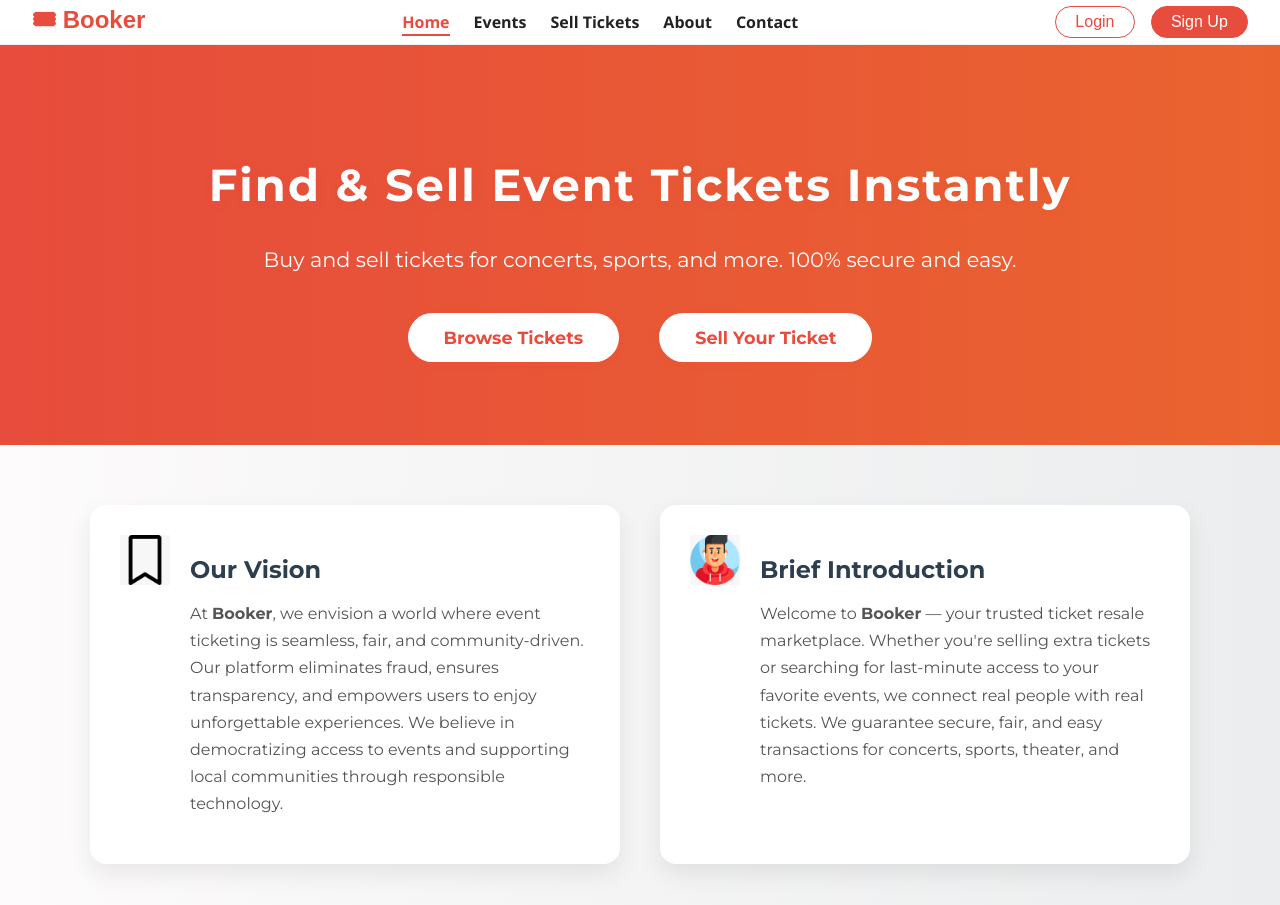
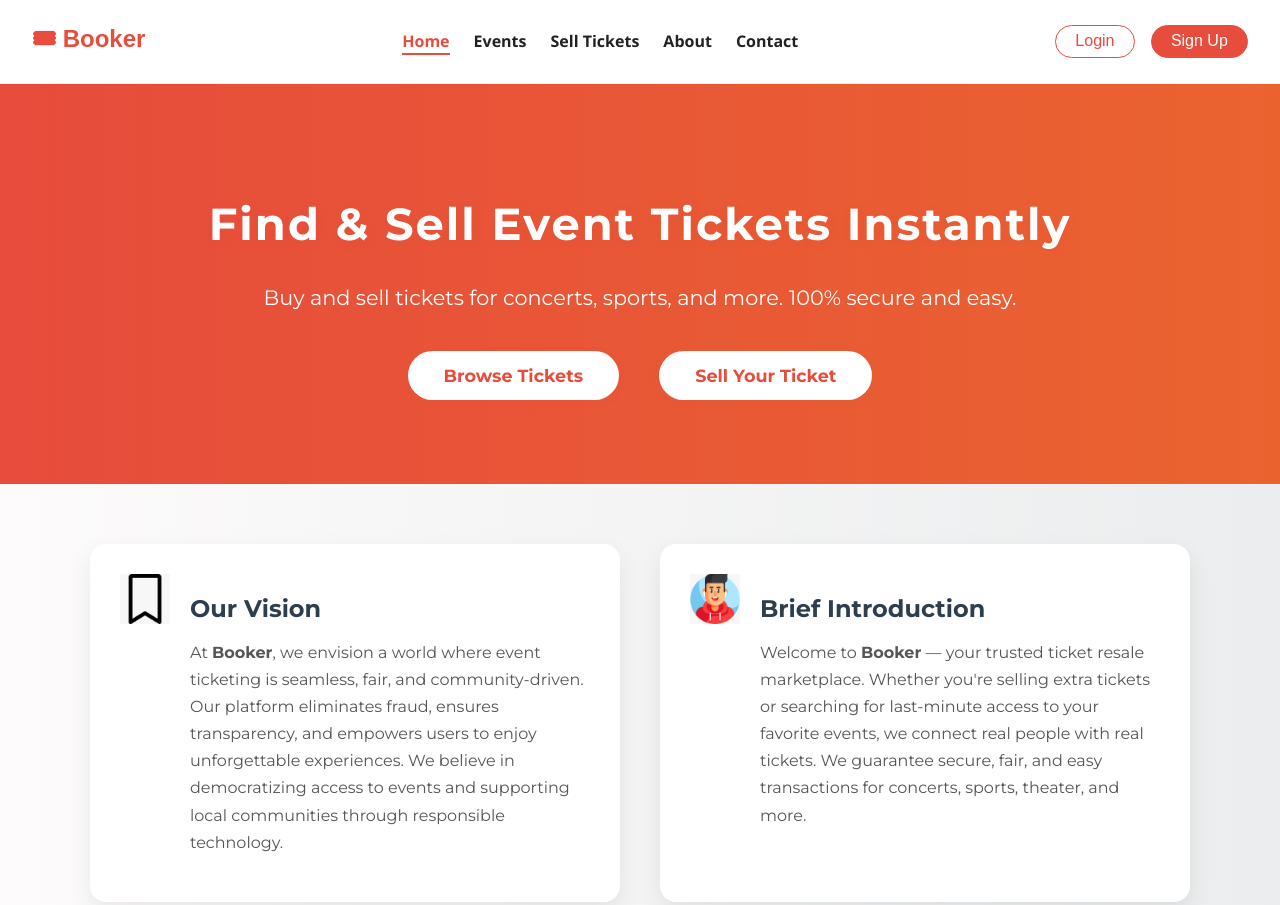
Before and after one commit to sasini20/EcommerseSite, a website: page views/tickets_shop.html in a window 1280 px wide. Shown: the top 905 px of the page. Drawn offline with Linux system fonts and the light colour scheme.

Commit message:
Update styles.css
navbar

```diff
--- a/public/css/styles.css
+++ b/public/css/styles.css
@@ -81,7 +81,7 @@ header {
     display: flex;
     align-items: center;
     justify-content: space-between;
-    padding: 0.1rem 2rem;
+    padding: 1.3rem 2rem;
     position: sticky;
     top: 0;
     z-index: 100;
```
